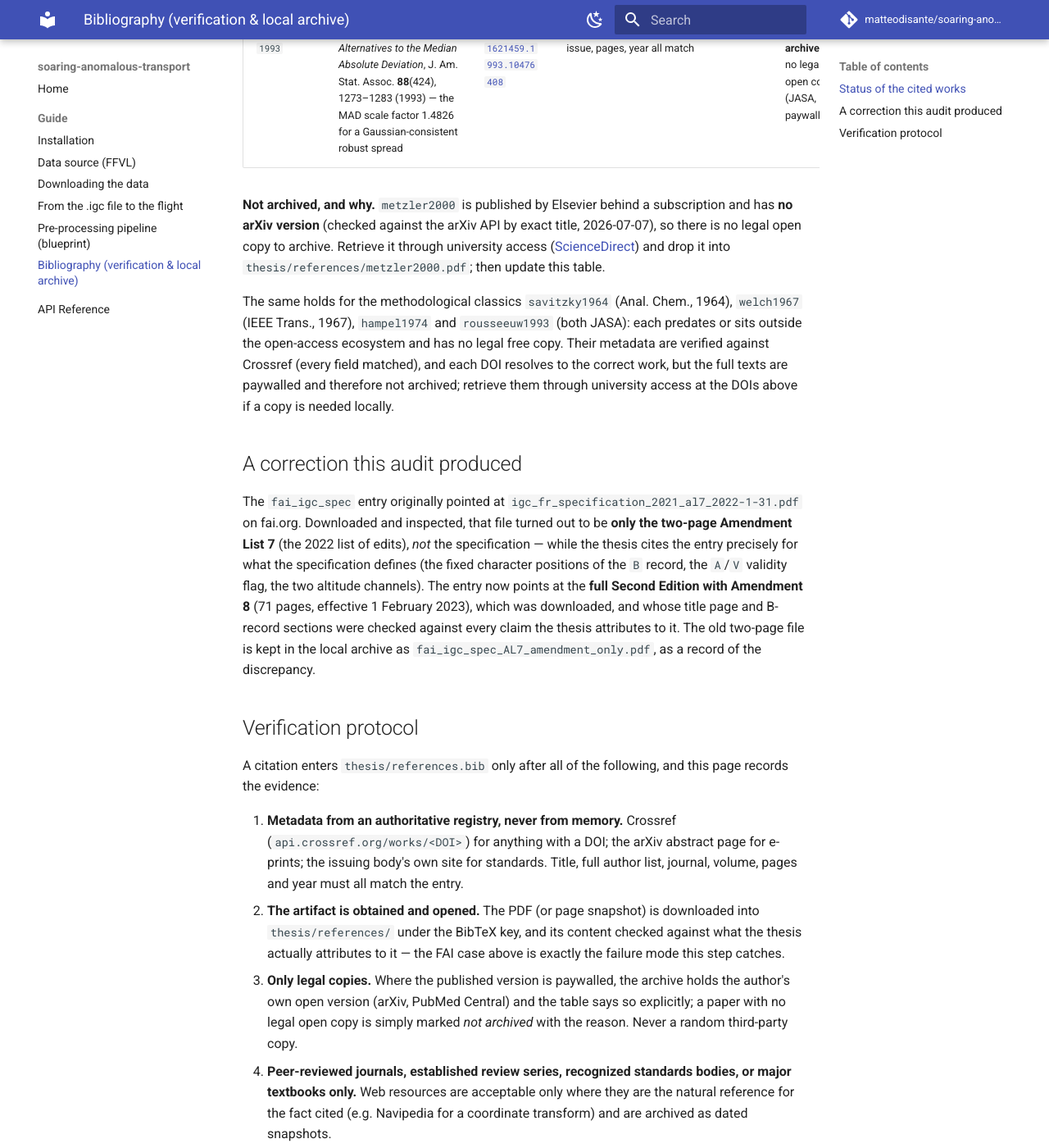
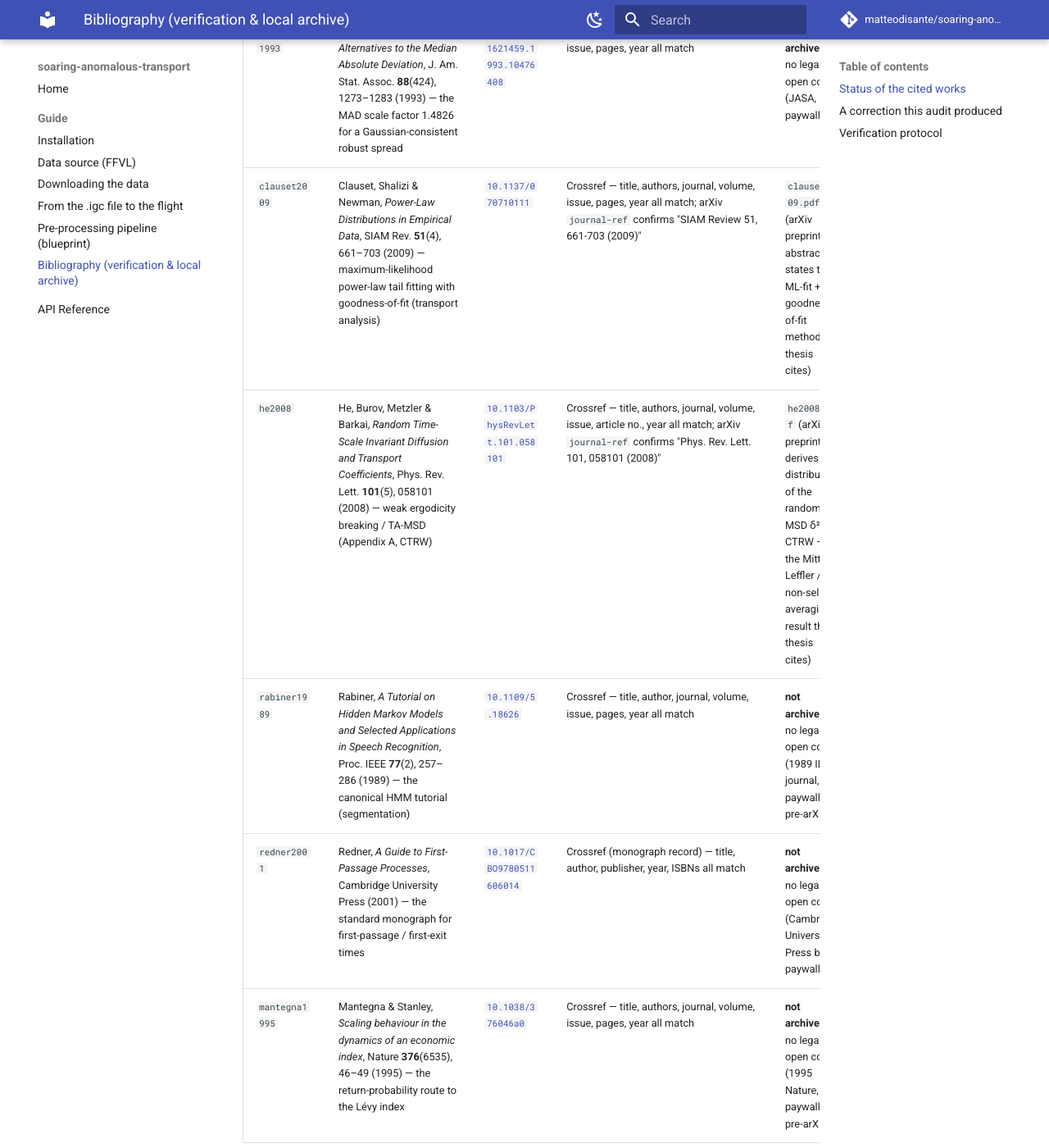
Before and after one commit to matteodisante/soaring-anomalous-transport, an MkDocs documentation site: the page built from docs/guide/bibliography.md, in a window 1280 px wide and 1400 px high, scrolled down 2758 px. Shown: the whole window at 82% size. Built offline with MkDocs 1.6.1 and Material for MkDocs 9.7.7, drawn with Linux system fonts in a browser that asks for light colours; comment, search, counter and statistics services are not loaded; some of the changed text lies outside the part shown.

Commit message:
bibliography: ground the transport-analysis & CTRW methods
Add canonical, API-verified references for the analysis-side claims that were
previously stated without a source:

- clauset2009   — ML power-law tail fitting with goodness-of-fit (transport analysis)
- he2008        — weak ergodicity breaking / TA-MSD distribution (Appendix A + body)
- rabiner1989   — the canonical HMM tutorial (phase segmentation)
- redner2001    — the standard monograph for first-passage/first-exit times
- mantegna1995  — the named return-probability route to the Lévy index

Every field taken from Crossref this session (arXiv journal-ref cross-checked for the
two e-prints). clauset2009 and he2008 are archived from their arXiv versions and their
abstracts confirmed to state exactly the method cited; the paywalled classics are marked
'not archived' with the reason. Placements and DOI column updated in docs/guide/bibliography.md.

Co-Authored-By: Claude Opus 4.8 <noreply@anthropic.com>

```diff
--- a/docs/guide/bibliography.md
+++ b/docs/guide/bibliography.md
@@ -34,6 +34,11 @@ marked as such and carry their canonical URL in the *Downloaded from* column ins
 | `welch1967` | Welch, *The use of fast Fourier transform for the estimation of power spectra…*, IEEE Trans. Audio Electroacoust. **15**(2), 70–73 (1967) — Welch's method (PSD appendix) | [`10.1109/TAU.1967.1161901`](https://doi.org/10.1109/TAU.1967.1161901) | Crossref — title, author, journal, volume, issue, pages, year all match | **not archived** — no legal open copy (1967 IEEE journal, paywalled, pre-arXiv) | — |
 | `hampel1974` | Hampel, *The Influence Curve and its Role in Robust Estimation*, J. Am. Stat. Assoc. **69**(346), 383–393 (1974) — the Hampel identifier (robust local-outlier test) | [`10.1080/01621459.1974.10482962`](https://doi.org/10.1080/01621459.1974.10482962) | Crossref — title, author, journal, volume, issue, pages, year all match | **not archived** — no legal open copy (JASA, paywalled) | — |
 | `rousseeuw1993` | Rousseeuw & Croux, *Alternatives to the Median Absolute Deviation*, J. Am. Stat. Assoc. **88**(424), 1273–1283 (1993) — the MAD scale factor 1.4826 for a Gaussian-consistent robust spread | [`10.1080/01621459.1993.10476408`](https://doi.org/10.1080/01621459.1993.10476408) | Crossref — title, authors, journal, volume, issue, pages, year all match | **not archived** — no legal open copy (JASA, paywalled) | — |
+| `clauset2009` | Clauset, Shalizi & Newman, *Power-Law Distributions in Empirical Data*, SIAM Rev. **51**(4), 661–703 (2009) — maximum-likelihood power-law tail fitting with goodness-of-fit (transport analysis) | [`10.1137/070710111`](https://doi.org/10.1137/070710111) | Crossref — title, authors, journal, volume, issue, pages, year all match; arXiv `journal-ref` confirms "SIAM Review 51, 661-703 (2009)" | `clauset2009.pdf` (arXiv preprint v2; abstract states the ML-fit + KS goodness-of-fit method the thesis cites) | [arxiv.org/abs/0706.1062](https://arxiv.org/abs/0706.1062) |
+| `he2008` | He, Burov, Metzler & Barkai, *Random Time-Scale Invariant Diffusion and Transport Coefficients*, Phys. Rev. Lett. **101**(5), 058101 (2008) — weak ergodicity breaking / TA-MSD (Appendix A, CTRW) | [`10.1103/PhysRevLett.101.058101`](https://doi.org/10.1103/PhysRevLett.101.058101) | Crossref — title, authors, journal, volume, issue, article no., year all match; arXiv `journal-ref` confirms "Phys. Rev. Lett. 101, 058101 (2008)" | `he2008.pdf` (arXiv preprint v1; derives the distribution of the random TA-MSD δ² for CTRW — the Mittag-Leffler / non-self-averaging result the thesis cites) | [arxiv.org/abs/0807.4793](https://arxiv.org/abs/0807.4793) |
+| `rabiner1989` | Rabiner, *A Tutorial on Hidden Markov Models and Selected Applications in Speech Recognition*, Proc. IEEE **77**(2), 257–286 (1989) — the canonical HMM tutorial (segmentation) | [`10.1109/5.18626`](https://doi.org/10.1109/5.18626) | Crossref — title, author, journal, volume, issue, pages, year all match | **not archived** — no legal open copy (1989 IEEE journal, paywalled, pre-arXiv) | — |
+| `redner2001` | Redner, *A Guide to First-Passage Processes*, Cambridge University Press (2001) — the standard monograph for first-passage / first-exit times | [`10.1017/CBO9780511606014`](https://doi.org/10.1017/CBO9780511606014) | Crossref (monograph record) — title, author, publisher, year, ISBNs all match | **not archived** — no legal open copy (Cambridge University Press book, paywalled) | — |
+| `mantegna1995` | Mantegna & Stanley, *Scaling behaviour in the dynamics of an economic index*, Nature **376**(6535), 46–49 (1995) — the return-probability route to the Lévy index | [`10.1038/376046a0`](https://doi.org/10.1038/376046a0) | Crossref — title, authors, journal, volume, issue, pages, year all match | **not archived** — no legal open copy (1995 Nature, paywalled, pre-arXiv) | — |
 
 **Not archived, and why.** `metzler2000` is published by Elsevier behind a
 subscription and has **no arXiv version** (checked against the arXiv API by exact
@@ -42,11 +47,15 @@ university access ([ScienceDirect](https://doi.org/10.1016/S0370-1573(00)00070-3
 and drop it into `thesis/references/metzler2000.pdf`; then update this table.
 
 The same holds for the methodological classics `savitzky1964` (Anal. Chem., 1964),
-`welch1967` (IEEE Trans., 1967), `hampel1974` and `rousseeuw1993` (both JASA): each
-predates or sits outside the open-access ecosystem and has no legal free copy. Their
-metadata are verified against Crossref (every field matched), and each DOI resolves to
-the correct work, but the full texts are paywalled and therefore not archived; retrieve
-them through university access at the DOIs above if a copy is needed locally.
+`welch1967` (IEEE Trans., 1967), `hampel1974` and `rousseeuw1993` (both JASA),
+`rabiner1989` (Proc. IEEE, 1989), `mantegna1995` (Nature, 1995) and the monograph
+`redner2001` (Cambridge University Press): each predates or sits outside the open-access
+ecosystem and has no legal free copy. Their metadata are verified against Crossref (every
+field matched), and each DOI resolves to the correct work, but the full texts are
+paywalled and therefore not archived; retrieve them through university access at the DOIs
+above if a copy is needed locally. In contrast `clauset2009` and `he2008` are archived
+from their author-hosted arXiv versions, whose `journal-ref` fields carry the published
+coordinates.
 
 ## A correction this audit produced
 
```
Also changed, not shown: 6 other files.
